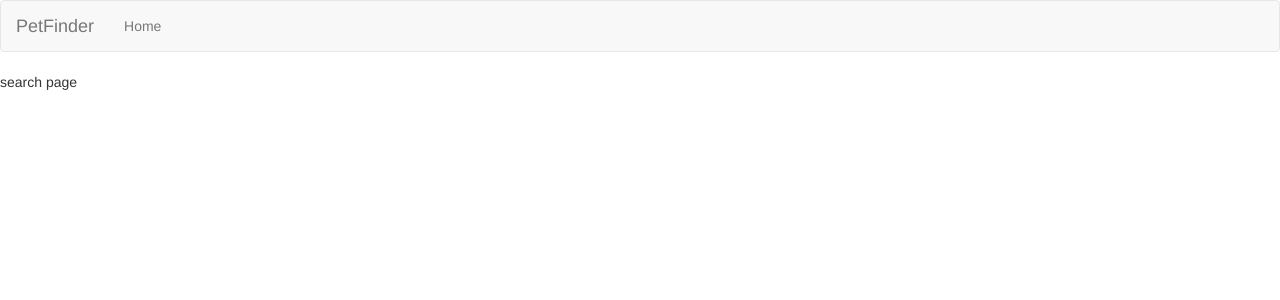
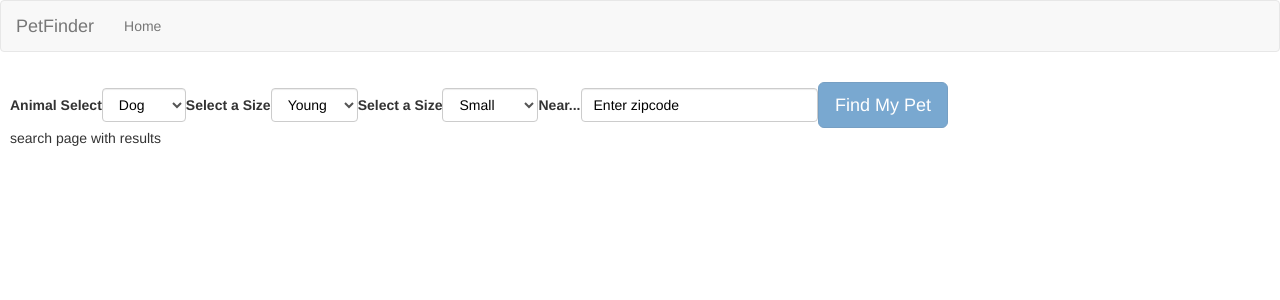
Before and after one commit to johnmichael246/adopted-react, a React (Create React App) app: page /search in a window 1280 px wide. Shown: the top 300 px of the page. Built offline with nearby package versions, Linux system fonts and the light colour scheme; what auth0-js would draw is missing.

Commit message:
add search results page

```diff
--- a/controllers/users.js
+++ b/controllers/users.js
@@ -29,6 +29,7 @@ function findPets(req, res) {
         })
     } catch (e) {
         console.log(e)
+        throw new Error(e)
     }
 }
 
--- a/src/App.css
+++ b/src/App.css
@@ -12,6 +12,10 @@
   height: 150px;
   padding: 20px;
   color: white;
+}
+
+.content {
+  padding: 10px;
 }
 
 .App-title {
@@ -40,6 +44,11 @@ input:-webkit-autofill {
   background-color:red
 }
 
+.image-resize {
+  max-width: 150px;
+  max-height: 200px;
+}
+
 @keyframes App-logo-spin {
   from { transform: rotate(0deg); }
   to { transform: rotate(360deg); }
--- a/src/App.js
+++ b/src/App.js
@@ -25,7 +25,7 @@ class App extends Component {
     super()
     this.state = {
       user: null,
-      pets: null,
+      pets: [],
       lastOffset: '0'
     }
   }
@@ -63,7 +63,7 @@ class App extends Component {
     this.props.history.replace(`/${route}`)
   }
 
-  login() {
+  login = () => {
     auth.login()
   }
 
@@ -75,7 +75,6 @@ class App extends Component {
   getProfile = (user) => {
     if (!user) {
       const accessToken = localStorage.getItem('access_token');
-
       if (!accessToken) {
         throw new Error('Access Token must exist to fetch profile');
       }
@@ -99,6 +98,7 @@ class App extends Component {
         logout={this.logout}
         goTo={this.goTo}
         isAuthenticated={isAuthenticated}/>
+        <div className='content'>
           <Switch>
             <Route exact path= '/' render={(props) => (
               <Home
@@ -120,6 +120,7 @@ class App extends Component {
             <Route render={() => (<div> Sorry, that page doent exist </div>)}/>
           </Switch>
         </div>
+      </div>
     );
   }
 }
--- a/src/Home/Home.jsx
+++ b/src/Home/Home.jsx
@@ -50,6 +50,7 @@ class Home extends Component {
             From the comfort of their personal computers, pet lovers can search for a pet that best matches their needs. They can then reference a shelter’s web page and discover what services it offers. Petfinder also includes discussion forums, a pet-care resource directory and a library of free pet-care articles to help keep pets in their homes.
             </p>
             <SearchForm
+            inline={false}
             handlePetfinderRequest={this.props.handlePetfinderRequest}/>
           </Col>
           </Row>
--- /dev/null
+++ b/src/Pet.js
@@ -0,0 +1,23 @@
+import React from 'react'
+import {
+    Col,
+    Row,
+    Image
+} from 'react-bootstrap'
+import './App.css'
+
+const SearchItem = (props) => {
+    const { petInfo } = props
+    console.log(petInfo)
+    return (
+        <Col xs={6} s={4} md={3}>
+        <Image src={petInfo.photos[0].link} alt='welcome' rounded responsive className='image-resize'/>
+            <h1>{petInfo.name}</h1>
+            <div>
+                <span>{petInfo.gender}</span>
+            </div>
+        </Col>
+    )
+}
+
+export default SearchItem
--- a/src/SearchForms/MainSearchForm.js
+++ b/src/SearchForms/MainSearchForm.js
@@ -4,7 +4,8 @@ import {
     FormControl,
     ControlLabel,
     HelpBlock,
-    Button
+    Button,
+    Form
 } from 'react-bootstrap'
 
 function FieldGroup({ id, label, help, ...props }) {
@@ -54,7 +55,9 @@ export default class SearchForm extends React.Component {
 
   render() {
     return (
-      <form onSubmit={this.handleSubmit}>
+      <Form
+      onSubmit={this.handleSubmit}
+      inline={this.props.inline}>
         <FormGroup controlId="species_select">
           <ControlLabel>Animal Select</ControlLabel>
           <FormControl
@@ -108,7 +111,7 @@ export default class SearchForm extends React.Component {
             onChange={(e) => this.handleChange(e, 'zip')}
           />
           <FormControl.Feedback />
-          <HelpBlock>Zipcode must be 5 digits long</HelpBlock>
+
         </FormGroup>
         <Button
         type='submit'
@@ -117,7 +120,7 @@ export default class SearchForm extends React.Component {
         disabled={this.state.zip.length !== 5}>
           Find My Pet
         </Button>
-      </form>
+      </Form>
     )
   }
 }
--- a/src/SearchResults/SearchResults.js
+++ b/src/SearchResults/SearchResults.js
@@ -1,11 +1,36 @@
 import React from 'react'
+import {
+    Form,
+    FormGroup,
+    FormControl,
+    Button,
+    ControlLabel,
+    HelpBlock,
+    Col,
+    Row
+} from 'react-bootstrap'
+import SearchForm from './../SearchForms/MainSearchForm'
+import SearchItem from './../Pet'
 
 export default class SearchResults extends React.Component {
     render() {
+        const { pets } = this.props
+        let petsPresent = pets.length > 0 ? (
+            pets.map(pet => <SearchItem petInfo={pet} key={pet.id}/>)
+            ) : (
+            <div>
+                <p>search page with results</p>
+            </div>
+        )
         return (
-        <div>
-            <p>search page</p>
-        </div>
+            <div>
+            {/* <Row> */}
+                <SearchForm
+                inline={true}
+                handlePetfinderRequest={this.props.handlePetfinderRequest}/>
+                {petsPresent}
+            {/* </Row>   */}
+            </div>
         )
     }
 }
--- a/src/entities/Pet.js
+++ b/src/entities/Pet.js
@@ -8,7 +8,10 @@ export default class Pet extends Entity {
     }
 
     get name() {
-        return this.data.name.$t
+        let name = this.data.name.$t.toLowerCase()
+        name = name.replace(/\s.[^-]*$/, '')
+        return name
+        // return name.split(' ').map(n => n.charAt(0).toUpperCase() + n.substring(1))
     }
 
     get gender() {
@@ -52,15 +55,16 @@ export default class Pet extends Entity {
     }
 
     get options() {
-        return this.data.options
+        return this.data.options.map(item => item.$t)
     }
 
     get locationInfo() {
+        const { contact } = this.data
         let info = {}
-        info.address = this.data.address.$t || 'N/A'
-        info.city = this.data.city.$t || 'N/A'
-        info.state = this.data.state.$t || 'N/A'
-        info.zipcode = this.data.zip.$t || 'N/A'
+        info.address = contact.address1.$t || 'N/A'
+        info.city = contact.city.$t || 'N/A'
+        info.state = contact.state.$t || 'N/A'
+        info.zipcode = contact.zip.$t || 'N/A'
         return info
     }
 
```
Lines whose indentation alone changed are shown as unchanged.
